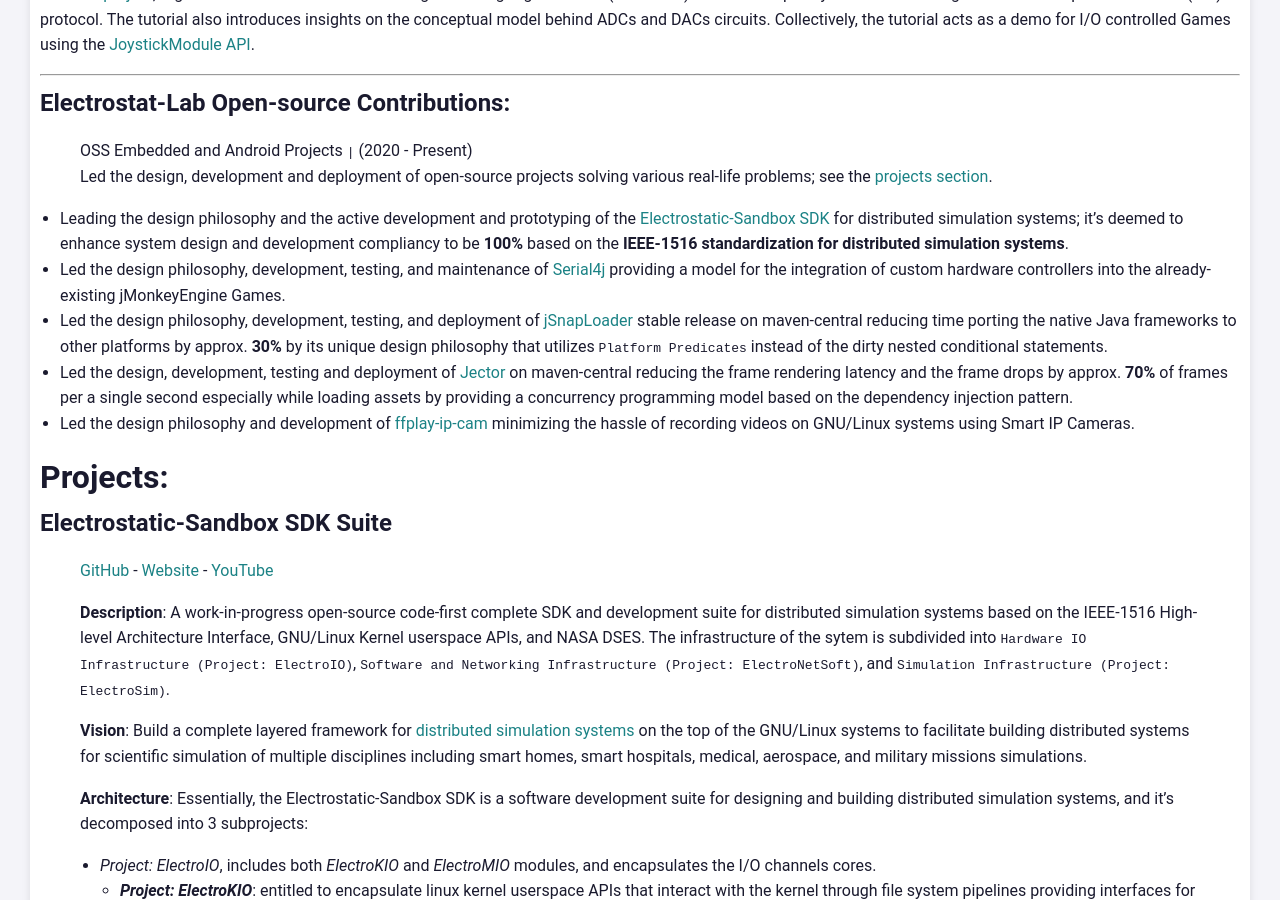
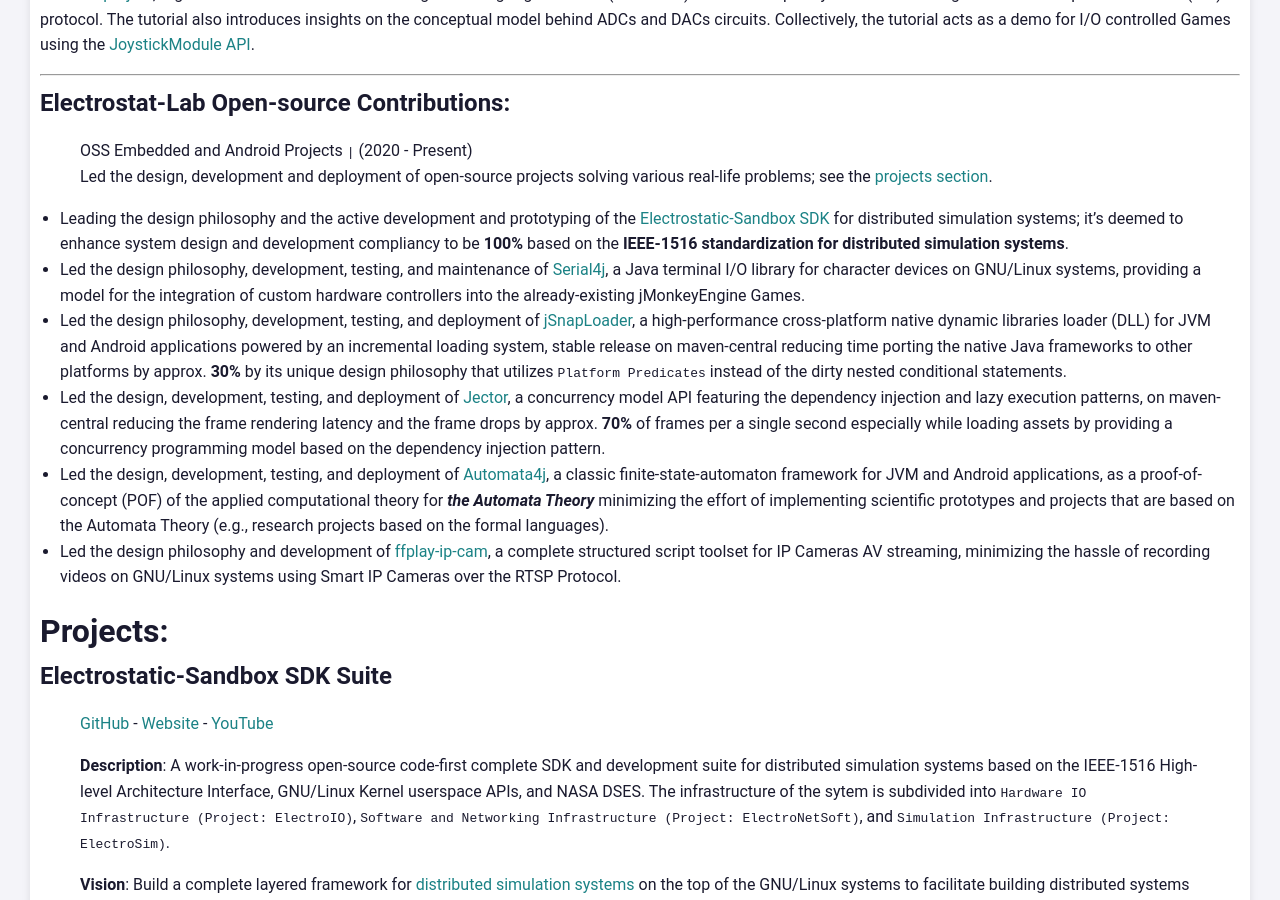
Before and after one commit to pavly-gerges/pavly-gerges, a Jekyll site: the page built from resume/index.md, in a window 1280 px wide and 900 px high, scrolled down 2070 px. Built offline with Jekyll 4.4.1, drawn with Linux system fonts in a browser that asks for light colours; our own code applies the rules of GitHub Pages for plain Markdown files.

Commit message:
Update index.md: projects definitions

```diff
--- a/resume/index.md
+++ b/resume/index.md
@@ -55,10 +55,11 @@ Upon the request of one of the Pi4j community leaders, I published an article ab
 > Led the design, development and deployment of open-source projects solving various real-life problems; see the [projects section](https://github.com/orgs/Electrostat-Lab/repositories?language=&q=electrostat-lab&sort=&type=all).
 
 * Leading the design philosophy and the active development and prototyping of the [Electrostatic-Sandbox SDK](https://github.com/Electrostat-Lab/Electrostatic-Sandbox) for distributed simulation systems; it's deemed to enhance system design and development compliancy to be **100%** based on the **IEEE-1516 standardization for distributed simulation systems**.
-* Led the design philosophy, development, testing, and maintenance of [Serial4j](https://github.com/Electrostat-Lab/Serial4j) providing a model for the integration of custom hardware controllers into the already-existing jMonkeyEngine Games.
-* Led the design philosophy, development, testing, and deployment of [jSnapLoader](https://github.com/Electrostat-Lab/jSnapLoader) stable release on maven-central reducing time porting the native Java frameworks to other platforms by approx. **30%** by its unique design philosophy that utilizes `Platform Predicates` instead of the dirty nested conditional statements.
-* Led the design, development, testing and deployment of [Jector](https://github.com/Electrostat-Lab/Jector) on maven-central reducing the frame rendering latency and the frame drops by approx. **70%** of frames per a single second especially while loading assets by providing a concurrency programming model based on the dependency injection pattern.
-* Led the design philosophy and development of [ffplay-ip-cam](https://github.com/Electrostat-Lab/ffplay-ip-cam) minimizing the hassle of recording videos on GNU/Linux systems using Smart IP Cameras.
+* Led the design philosophy, development, testing, and maintenance of [Serial4j](https://github.com/Electrostat-Lab/Serial4j), a Java terminal I/O library for character devices on GNU/Linux systems, providing a model for the integration of custom hardware controllers into the already-existing jMonkeyEngine Games.
+* Led the design philosophy, development, testing, and deployment of [jSnapLoader](https://github.com/Electrostat-Lab/jSnapLoader), a high-performance cross-platform native dynamic libraries loader (DLL) for JVM and Android applications powered by an incremental loading system, stable release on maven-central reducing time porting the native Java frameworks to other platforms by approx. **30%** by its unique design philosophy that utilizes `Platform Predicates` instead of the dirty nested conditional statements.
+* Led the design, development, testing, and deployment of [Jector](https://github.com/Electrostat-Lab/Jector), a concurrency model API featuring the dependency injection and lazy execution patterns, on maven-central reducing the frame rendering latency and the frame drops by approx. **70%** of frames per a single second especially while loading assets by providing a concurrency programming model based on the dependency injection pattern.
+* Led the design, development, testing, and deployment of [Automata4j](https://github.com/Electrostat-Lab/Automata4j), a classic finite-state-automaton framework for JVM and Android applications, as a proof-of-concept (POF) of the applied computational theory for **_the Automata Theory_** minimizing the effort of implementing scientific prototypes and projects that are based on the Automata Theory (e.g., research projects based on the formal languages).
+* Led the design philosophy and development of [ffplay-ip-cam](https://github.com/Electrostat-Lab/ffplay-ip-cam), a complete structured script toolset for IP Cameras AV streaming, minimizing the hassle of recording videos on GNU/Linux systems using Smart IP Cameras over the RTSP Protocol.
 
 # Projects:
 ## Electrostatic-Sandbox SDK Suite
```
